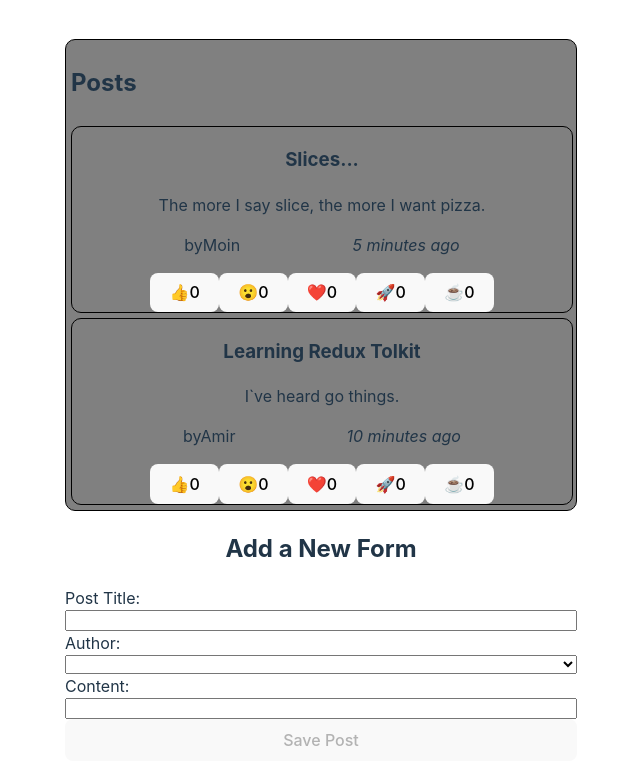
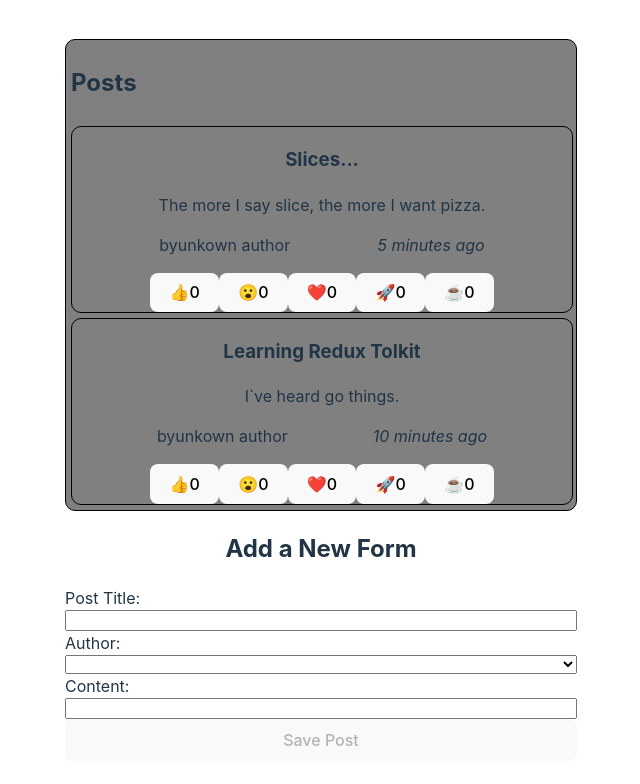
Before and after one commit to mbagher26/redux-two, a React (Vite) app: page / in a window 1280 px wide. Shown: the top 784 px of the page, without its empty margins (319-959 px from the left). Built offline with nearby package versions, Linux system fonts and the light colour scheme.

Commit message:
change post.id to post.userId

```diff
--- a/src/features/posts/PostList.tsx
+++ b/src/features/posts/PostList.tsx
@@ -16,7 +16,7 @@ const PostsList = () => {
             <h3>{post.title}</h3>
             <p>{post.content.substring(0, 100)}</p>
             <p className="p">
-                <PostAuthor userId={post.id} />
+                <PostAuthor userId={post.userId} />
                 <TimeAgo timestamp={post.date}/>
             </p>
             <ReactionButton post={post}/>
```
